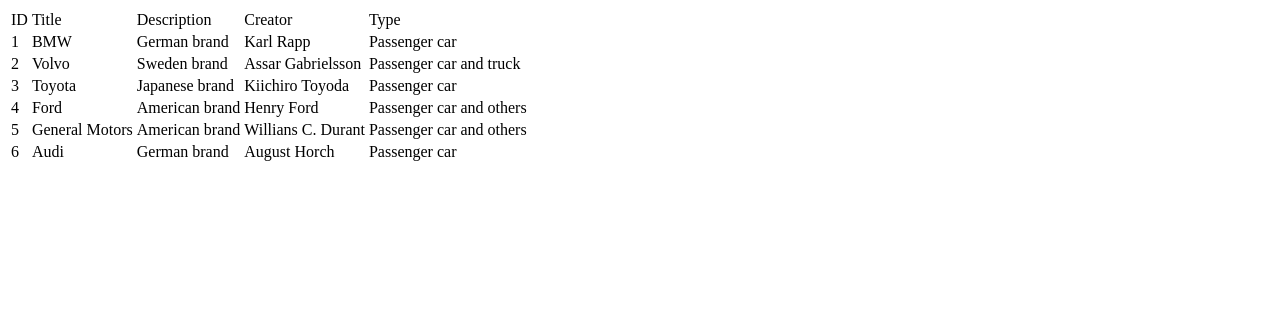
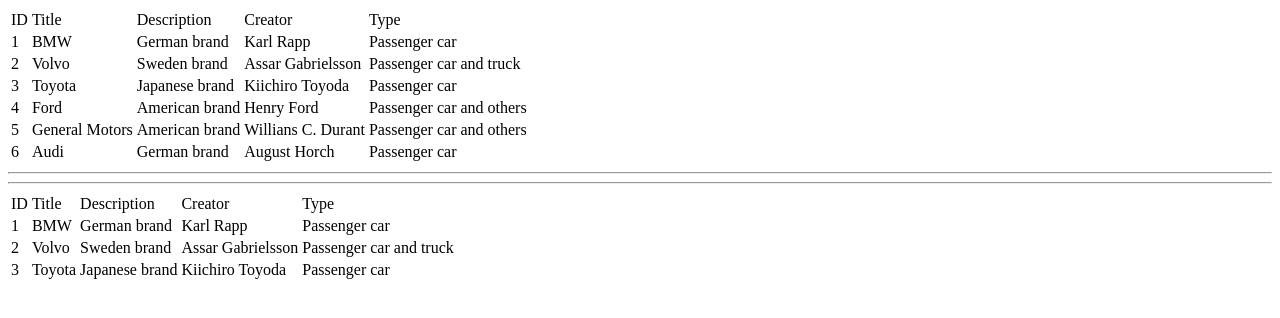
Before and after one commit to Jasonzhou78/ZZ_Zhou_WEB601Assignments_MyFavouriteVehicleBrands, an Angular app in the folder ZZ_Zhou_MyFavouriteVehicleBrands/: page / in a window 1280 px wide. Shown: the top 318 px of the page. Built offline with nearby package versions, Linux system fonts and the light colour scheme.

Commit message:
modify content-card.html

```diff
--- a/ZZ_Zhou_MyFavouriteVehicleBrands/src/app/app.component.html
+++ b/ZZ_Zhou_MyFavouriteVehicleBrands/src/app/app.component.html
@@ -1,2 +1,5 @@
 <app-content-list>
 </app-content-list>
+<hr>
+<hr>
+<app-content-card></app-content-card>
--- a/ZZ_Zhou_MyFavouriteVehicleBrands/src/app/content-card/content-card.component.html
+++ b/ZZ_Zhou_MyFavouriteVehicleBrands/src/app/content-card/content-card.component.html
@@ -1,2 +1,21 @@
 <!doctype html>
-<p>content-card works!</p>
+<table>
+    <thead>
+        <tr>
+            <td>ID</td>
+            <td>Title</td>
+            <td>Description</td>
+            <td>Creator</td>
+            <td>Type</td>
+        </tr>
+    </thead>
+    <tbody>
+        <tr *ngFor="let item of carBrand">
+            <td>{{ item.id }}</td>
+            <td>{{ item.title }}</td>
+            <td>{{ item.description }}</td>
+            <td>{{ item.creator }}</td>
+            <td>{{ item.type }}</td>
+        </tr>
+    </tbody>
+</table>
```
